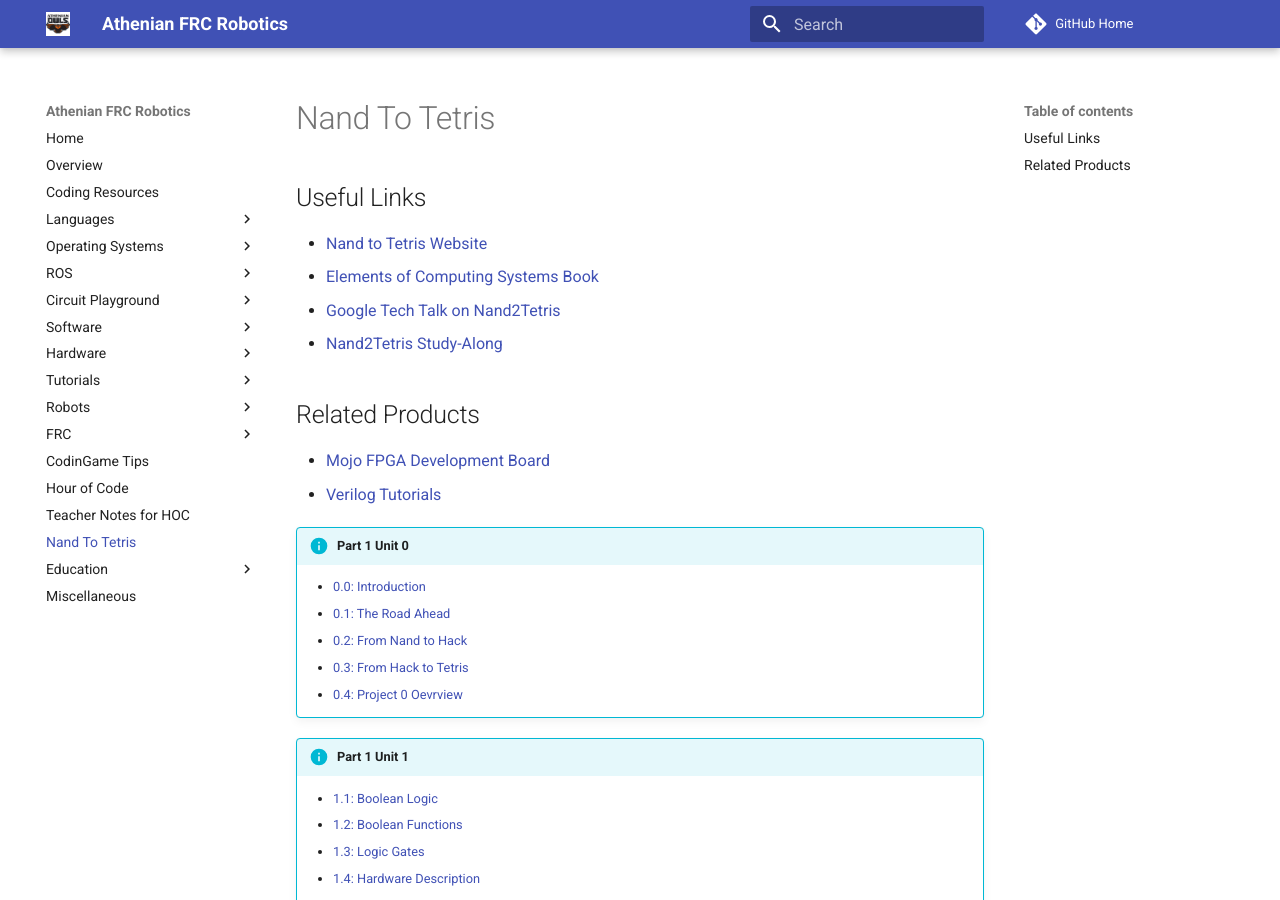
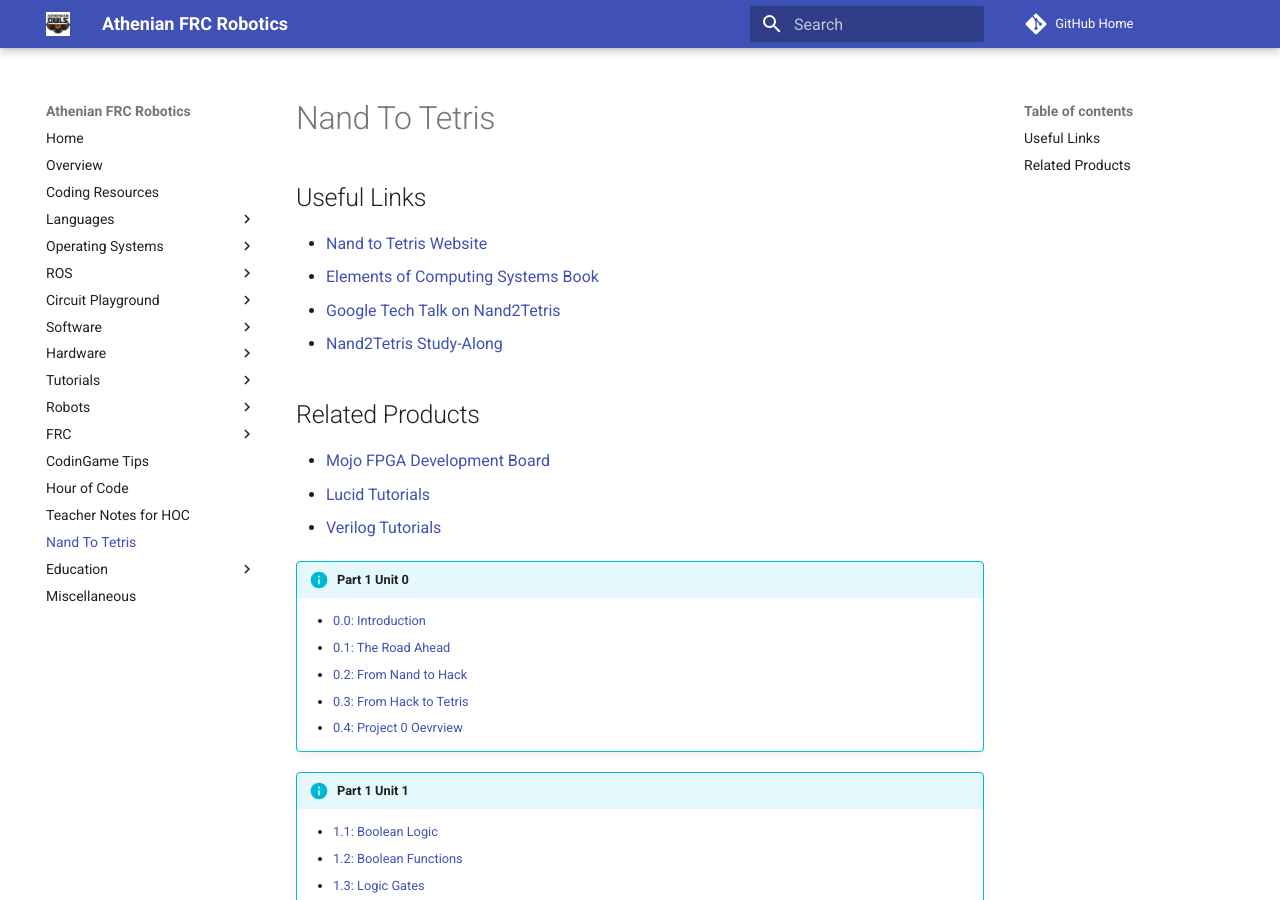
Before and after one commit to athenian-robotics/athenian-robotics-mkdocs, an MkDocs documentation site: the page built from docs/nand2tetris.md, in a window 1280 px wide and 900 px high. Built offline with MkDocs 1.6.1 and Material for MkDocs 9.7.7, drawn with Linux system fonts in a browser that asks for light colours; comment, search, counter and statistics services are not loaded.

Commit message:
Update docs

```diff
--- a/docs/nand2tetris.md
+++ b/docs/nand2tetris.md
@@ -8,6 +8,7 @@
 
 ## Related Products
 * [Mojo FPGA Development Board](https://www.adafruit.com/product/1553)
+* [Lucid Tutorials](https://alchitry.com/pages/lucid)
 * [Verilog Tutorials](https://alchitry.com/pages/verilog)
 
 !!! info "Part 1 Unit 0"
```
